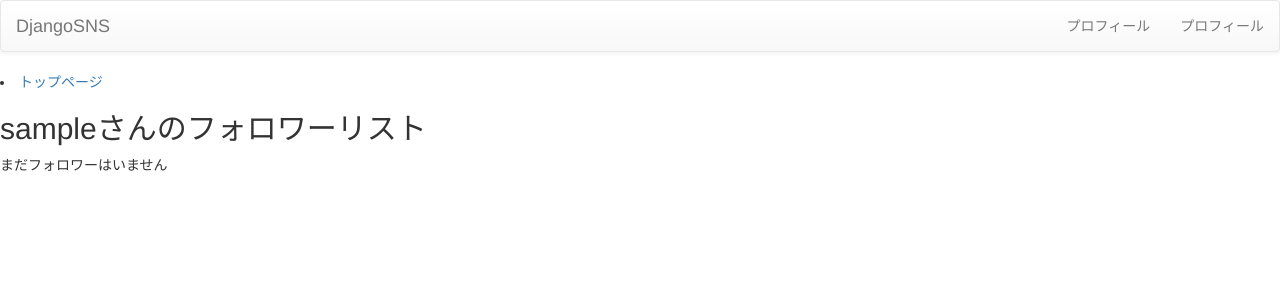
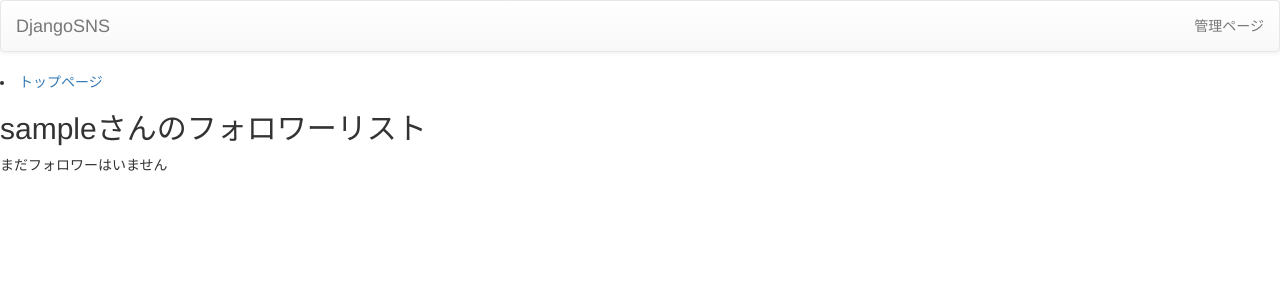
Before and after one commit to bayamax/djangosns-copy-test, a Django app: a page that uses mysite/templates/base.html in a window 1280 px wide. Shown: the top 300 px of the page. Run offline with Django 3.2, Linux system fonts and the light colour scheme; some libraries are stand-ins or nearby versions.

Commit message:
トップバーのプロフィールと管理ページのリンクを修正

```diff
--- a/mysite/templates/base.html
+++ b/mysite/templates/base.html
@@ -27,10 +27,10 @@
 
         <div id="gnavi" class="collapse navbar-collapse">
             <ul class="nav navbar-nav navbar-right">
-                {% if username %}
+                {% if request.user.is_authenticated %}
                 <li><a href="{% url 'accounts:profile' request.user.username %}">プロフィール</a></li>
                 {% endif %}
-                <li><a href="admin/">プロフィール</a></li>
+                <li><a href="{% url 'admin:index' %}">管理ページ</a></li>
             </ul>
         </div>
     </nav>
```
